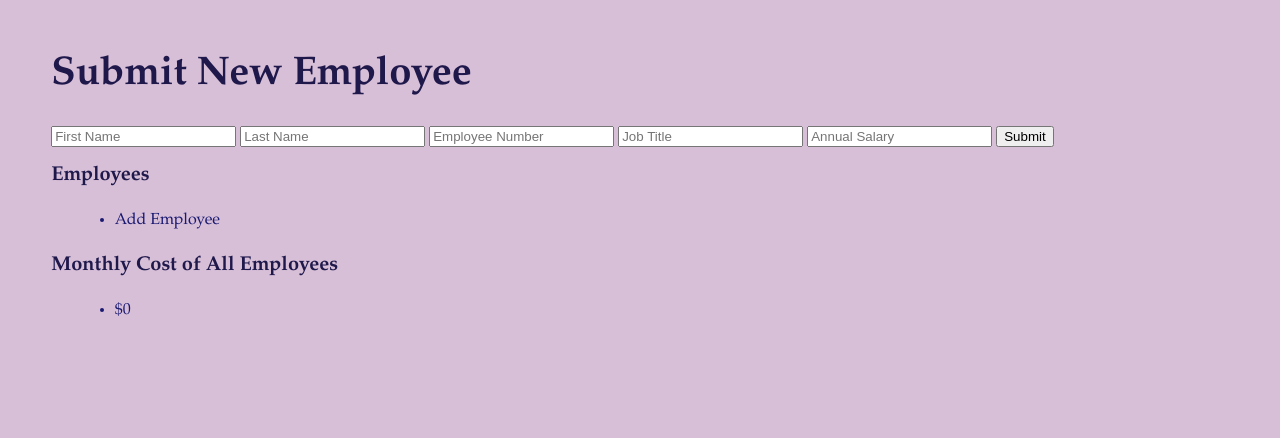
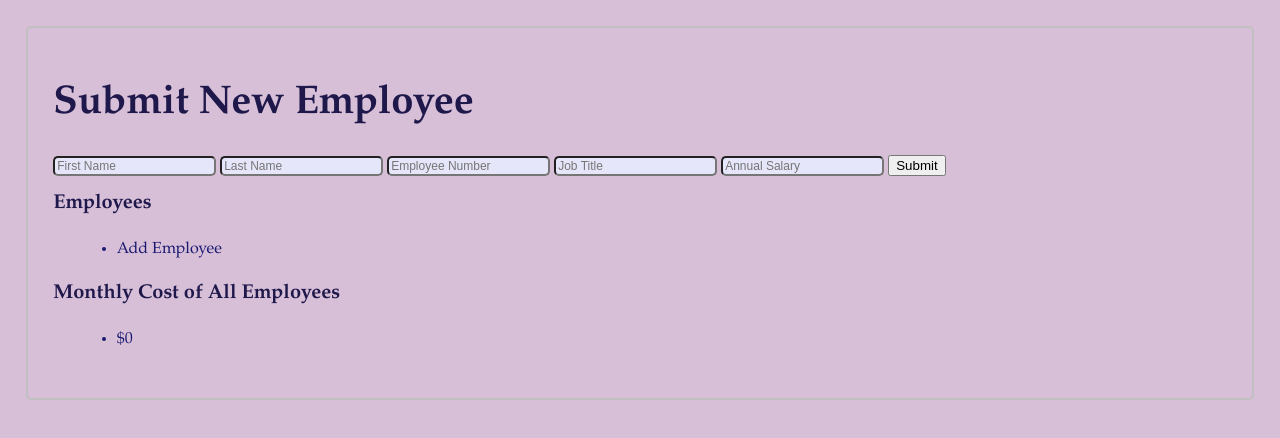
Before and after one commit to lizzwong/salary_calc, a plain HTML site: page salary_calc/index.html in a window 1280 px wide. Drawn offline with Linux system fonts and the light colour scheme.

Commit message:
i win pro mode woo

```diff
--- a/salary_calc/script.js
+++ b/salary_calc/script.js
@@ -27,6 +27,7 @@ var employee = $(this).data( 'id' );
 var deletedEmployee = allEmployees.splice( employee, 1 );
 console.log( deletedEmployee[0] );
 displayAllEmployees();
+displayMonthlyTotal();
 });//removeEmployee button
 
 }); //end document load function.
--- a/salary_calc/style.css
+++ b/salary_calc/style.css
@@ -1,6 +1,11 @@
 body{
   background-color: thistle;
-  margin: 4%;
+  margin: 2%;
+  border-style: solid;
+  border-width: 2px;
+  border-color: silver;
+  border-radius: 5px;
+  padding: 2%
 
 }
 
@@ -25,6 +30,11 @@ li{
 border-bottom:10px;
 color:midnightblue;
 font-family:palatino;
+}
 
+.employeeInfo{
+  font-size: 12px;
+  border-radius: 5px;
+  background-color: lavender;
 
 }
```
